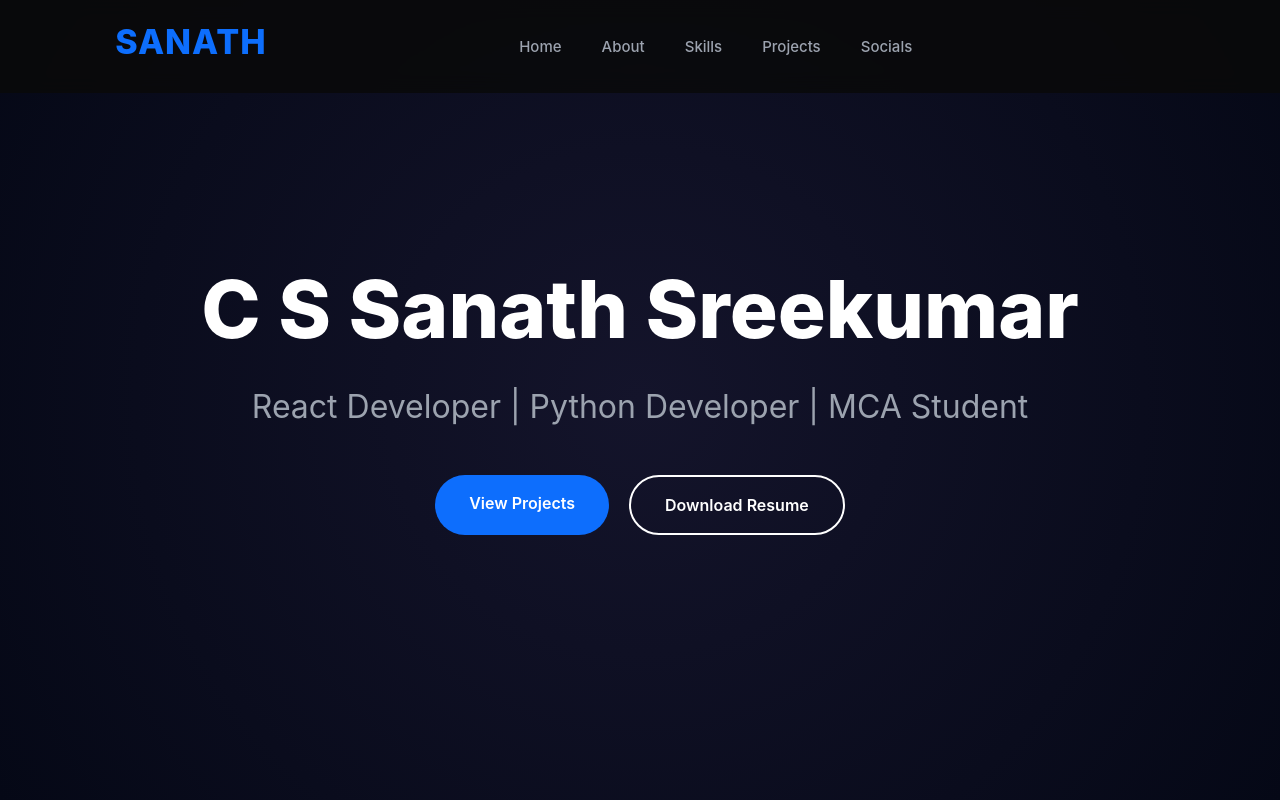
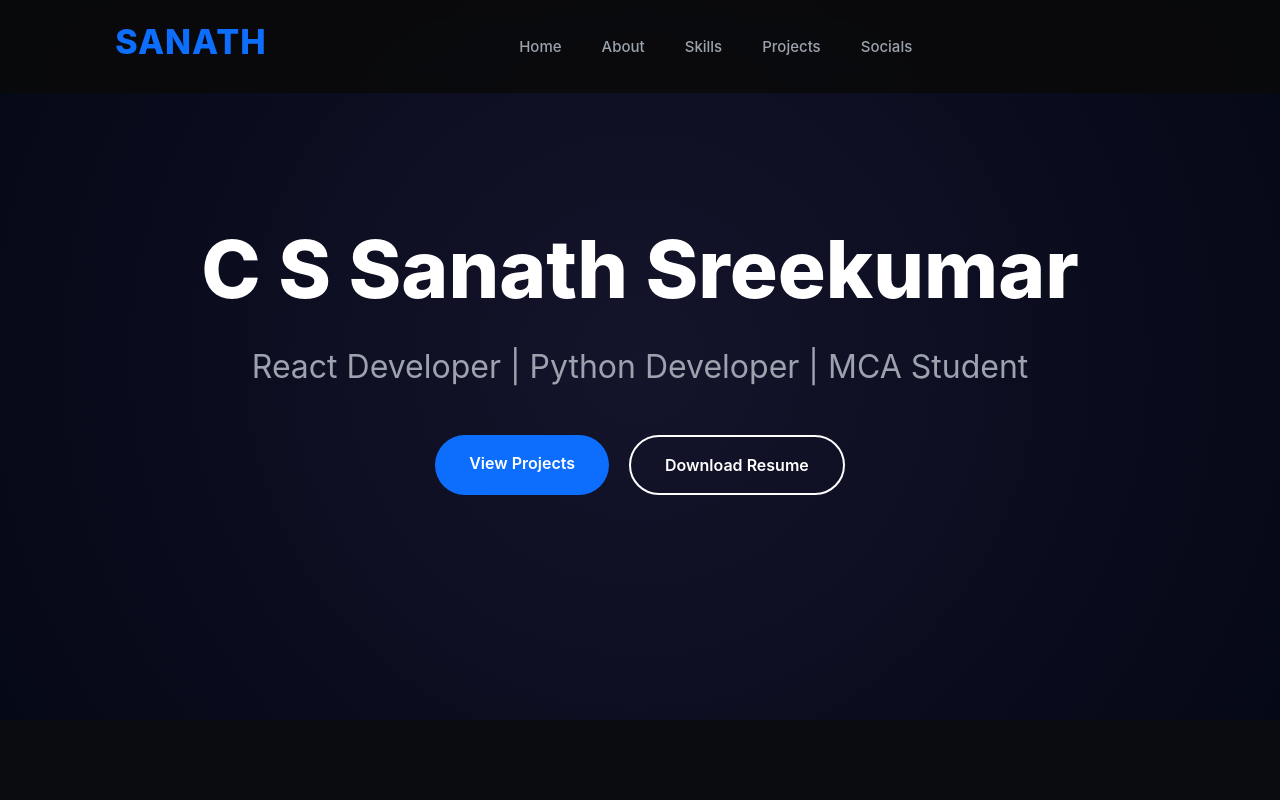
Before and after one commit to sanath2003git/portfolio-react, a React (Vite) app: page / in a window 1280 px wide. Shown: the top 800 px of the page. Built offline with nearby package versions, Linux system fonts and the light colour scheme.

Commit message:
Update index.css

```diff
--- a/src/index.css
+++ b/src/index.css
@@ -243,7 +243,7 @@ section {
 ========================= */
 
 #home {
-  min-height: 100vh;
+  min-height: 90vh;
 
   display: flex;
 
@@ -261,13 +261,13 @@ section {
 .hero-content {
   width: 100%;
 
-  max-width: 1400px;
+ max-width: 1000px;
 
   margin: auto;
 }
 
 .hero-content h1 {
-  font-size: 5rem;
+  font-size: clamp(3rem, 8vw, 5rem);
 
   font-weight: 800;
 
```
